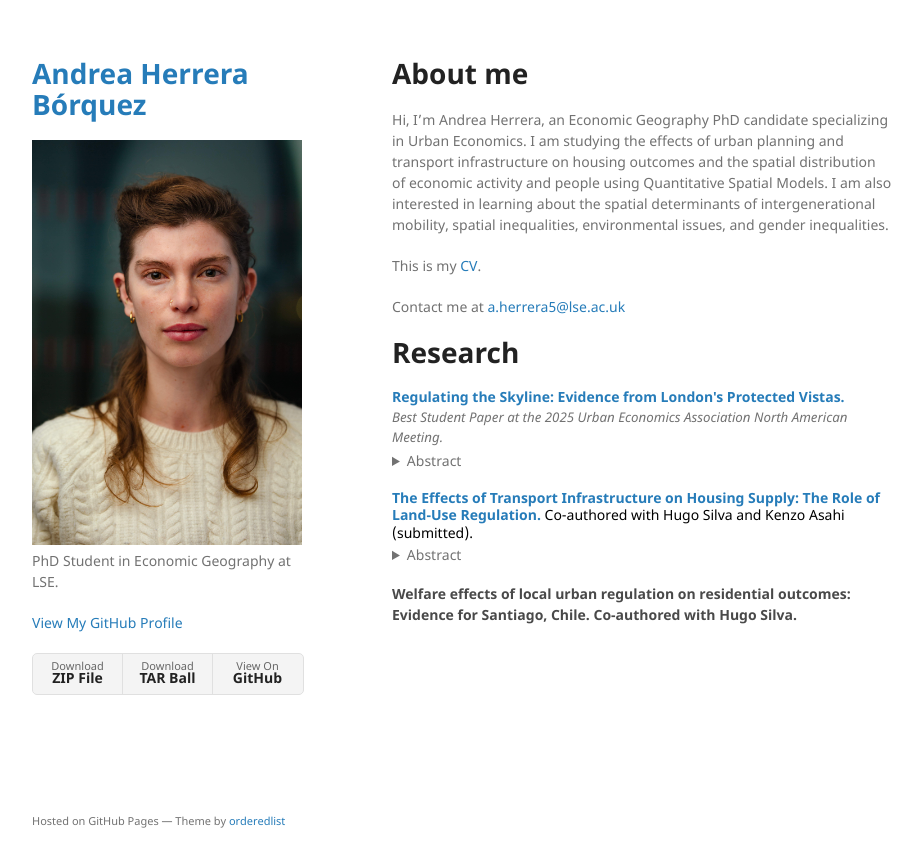
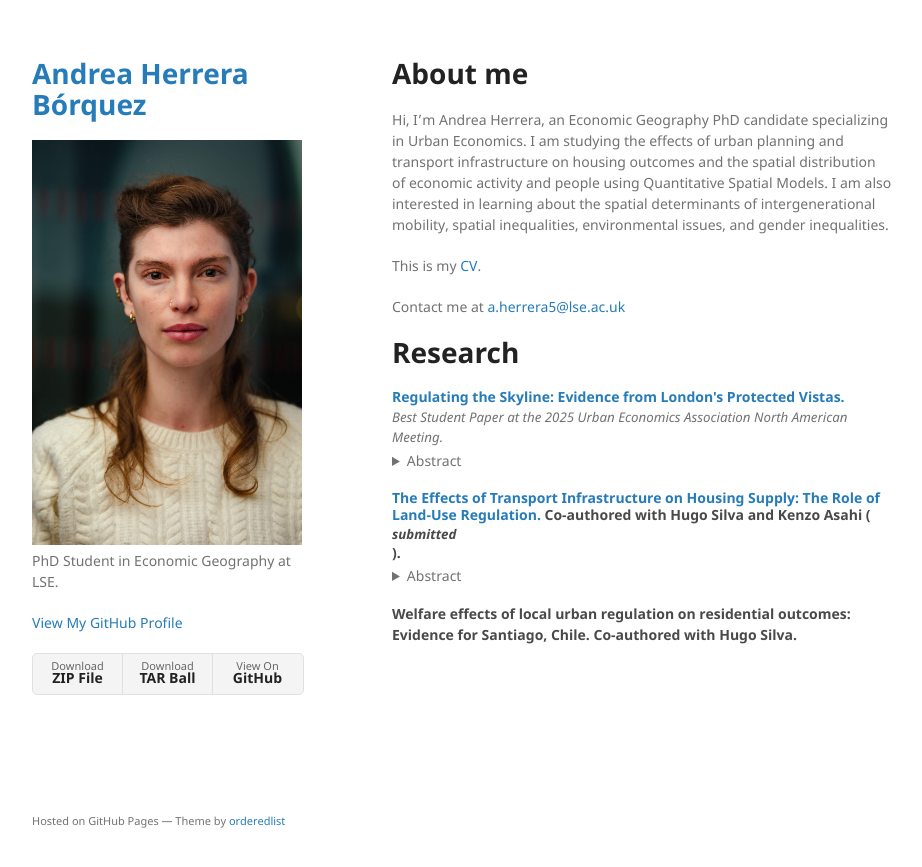
Before and after one commit to aaherrerab/aaherrerab.github.io, a Jekyll site: the page built from index.md, in a window 1280 px wide. Shown: the top 867 px of the page, without its empty margins (178-1100 px from the left). Built offline with Jekyll 4.4.1, drawn with Linux system fonts in a browser that asks for light colours; our own code applies the rules of GitHub Pages for plain Markdown files.

Commit message:
Update index.md

```diff
--- a/index.md
+++ b/index.md
@@ -22,7 +22,7 @@ Hi, I'm Andrea Herrera, an Economic Geography PhD candidate specializing in Urba
 </details>
 
 <h4 style="margin:0 0 .2rem 0; line-height:1.25;">
-  <a href="/assets/pdf/TREA.pdf" class="custom-link">The Effects of Transport Infrastructure on Housing Supply: The Role of Land-Use Regulation. </a> <span style="font-weight:400; color:#000; text-decoration:none;"> Co-authored with Hugo Silva and Kenzo Asahi (submitted). </span>
+  <a href="/assets/pdf/TREA.pdf" class="custom-link">The Effects of Transport Infrastructure on Housing Supply: The Role of Land-Use Regulation. </a> Co-authored with Hugo Silva and Kenzo Asahi (<p style="margin:.12rem 0; font-size:.95em;"><em> submitted </em></p>).
 </h4>
 <details class="abstract" style="margin:.1rem 0 1.1rem 0;">
   <summary style="margin:0;">Abstract</summary>
```
